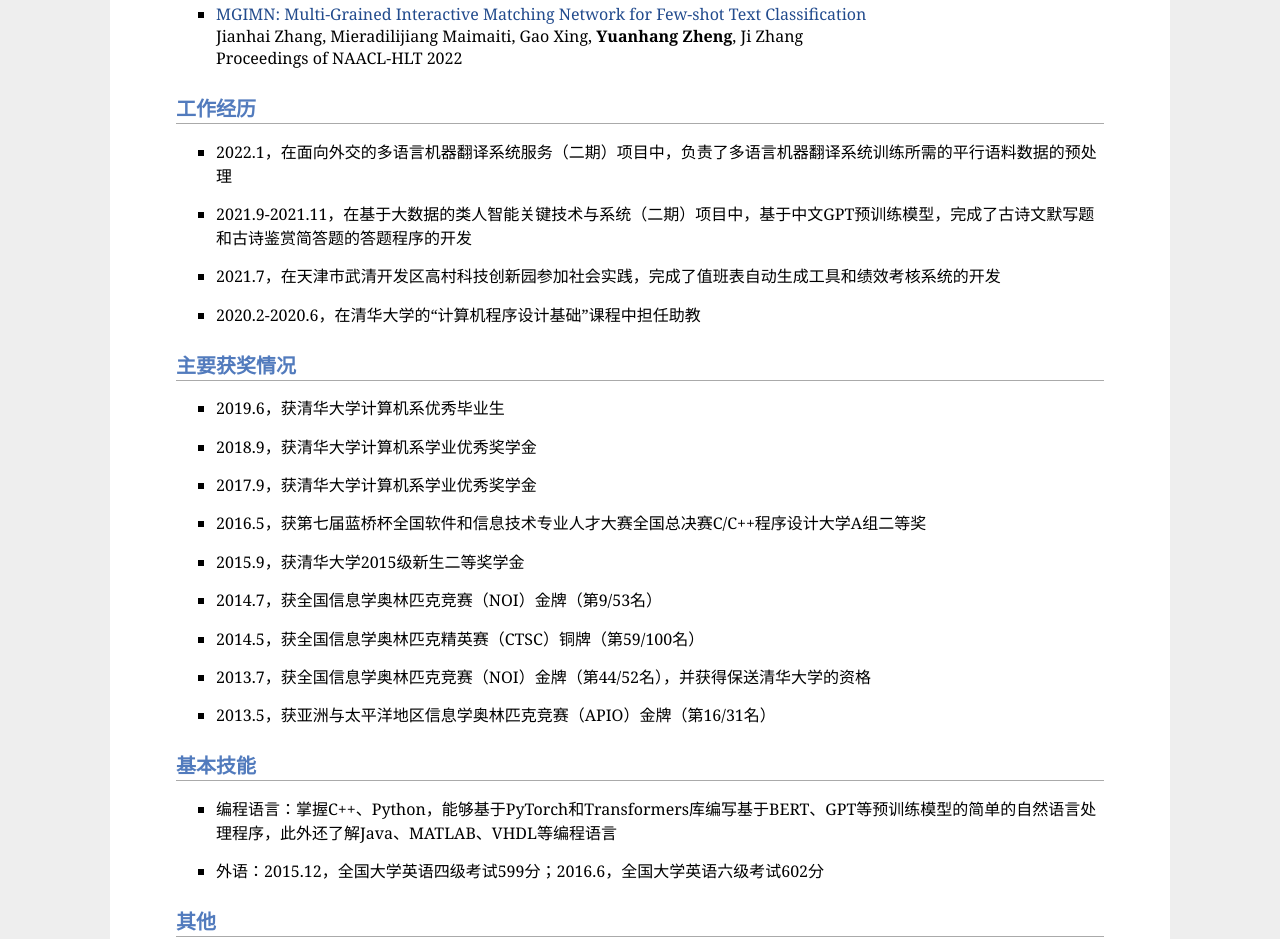
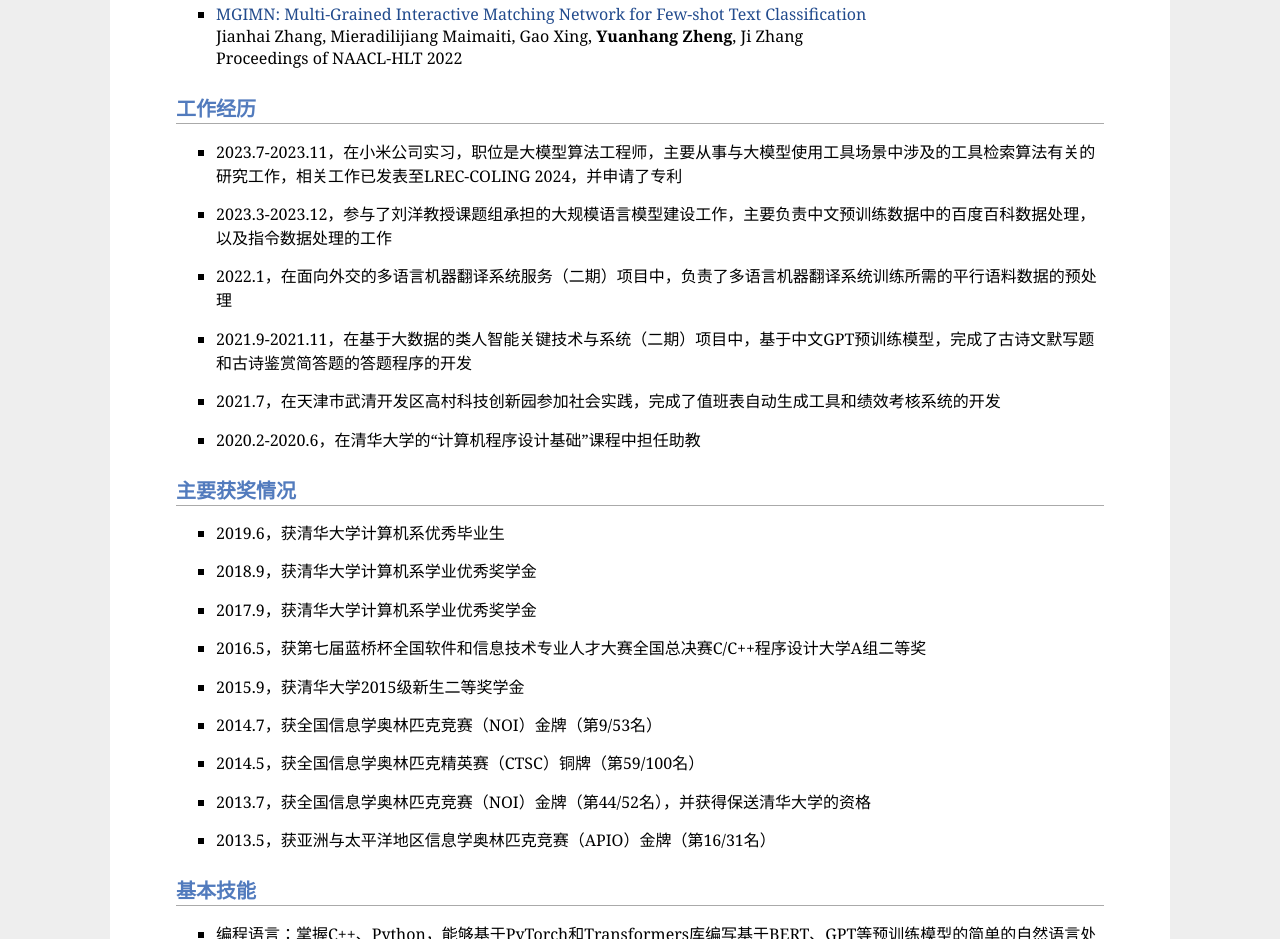
Before and after one commit to ZYH111/ZYH111.github.io, a plain HTML site: page index.html in a window 1280 px wide. Shown: the part 1085-2024 px from the top of the page. Drawn offline with Linux system fonts and the light colour scheme.

Commit message:
Update index.html

```diff
--- a/index.html
+++ b/index.html
@@ -74,6 +74,12 @@
 <h2>工作经历</h2>
 <ul>
     <li>
+        2023.7-2023.11，在小米公司实习，职位是大模型算法工程师，主要从事与大模型使用工具场景中涉及的工具检索算法有关的研究工作，相关工作已发表至LREC-COLING 2024，并申请了专利
+    </li>
+    <li>
+        2023.3-2023.12，参与了刘洋教授课题组承担的大规模语言模型建设工作，主要负责中文预训练数据中的百度百科数据处理，以及指令数据处理的工作
+    </li>
+    <li>
         2022.1，在面向外交的多语言机器翻译系统服务（二期）项目中，负责了多语言机器翻译系统训练所需的平行语料数据的预处理
     </li>
     <li>
```
